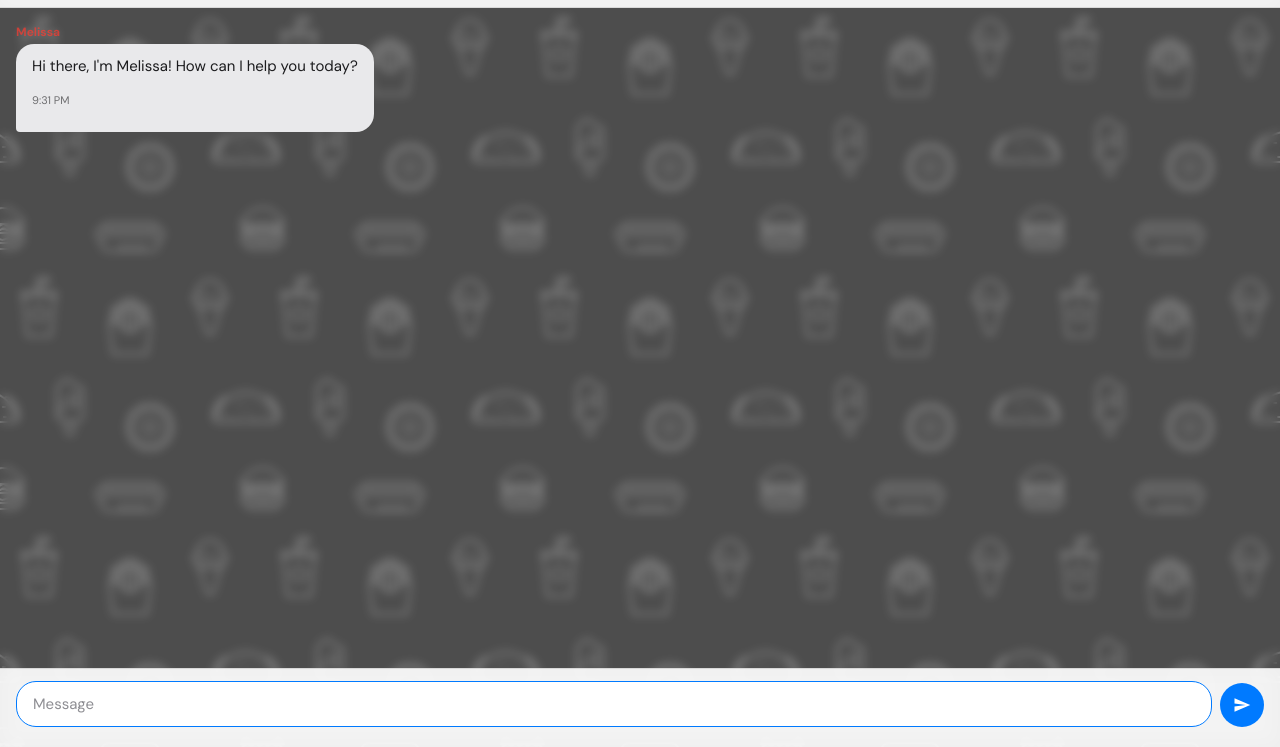
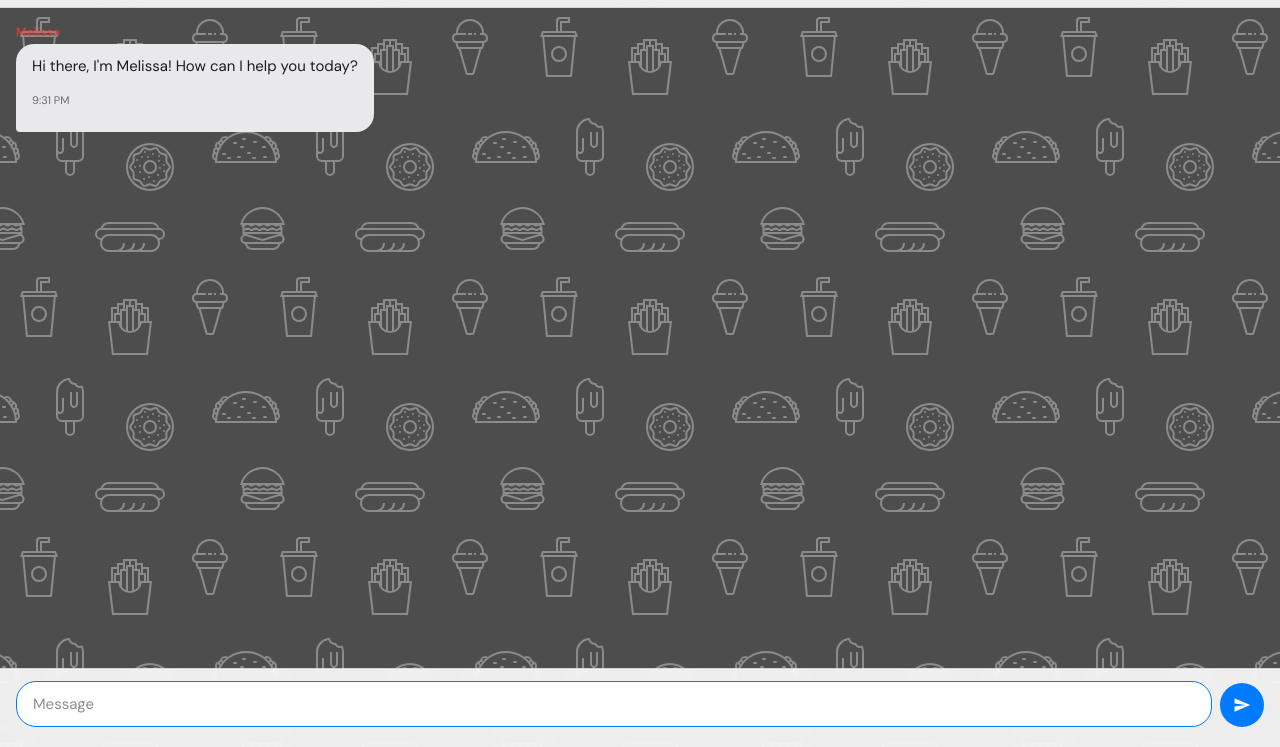
Before and after one commit to mazidulfarabi/melissa-ai, a plain HTML site: page index.html in a window 1280 px wide. Shown: the part 53-800 px from the top of the page. Drawn offline with nearby package versions, Linux system fonts and the light colour scheme.

Commit message:
Update stylesheet.css

```diff
--- a/stylesheet.css
+++ b/stylesheet.css
@@ -22,7 +22,6 @@ body {
   display: flex;
   flex-direction: column;
   background: rgba(255, 255, 255, 0.3);
-  backdrop-filter: blur(5px);
 }
 
 /* Header Bar */
```
